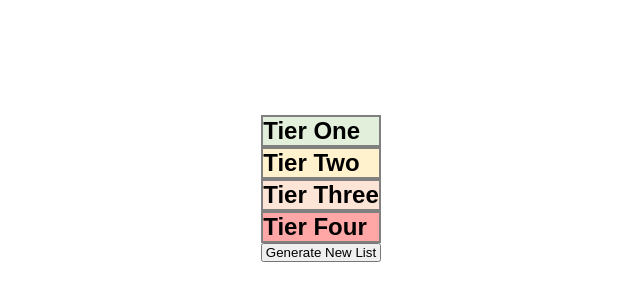
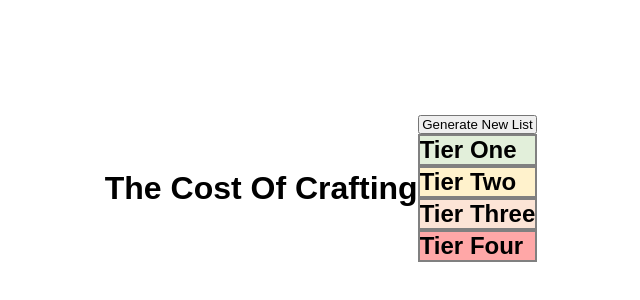
Before and after one commit to Samichpower/the-cost-of-crafting, a plain HTML site: page index.html in a window 1280 px wide. Shown: the part 212-512 px from the top of the page, without its empty margins (319-959 px from the left). Drawn offline with Linux system fonts and the light colour scheme.

Commit message:
Move button to top

```diff
--- a/index.html
+++ b/index.html
@@ -7,7 +7,10 @@
   <title>The Cost Of Crafting</title>
 </head>
 <body>
+  <h1>The Cost Of Crafting</h1>
+  <div class="flex-container">
     <div class="main-container">
+      <button class="new-list-btn">Generate New List</button>
       <div class="tier tier-one-container">
         <h2>Tier One</h2>
         <div class="tier-one-items"></div>
@@ -24,8 +27,7 @@
         <h2>Tier Four</h2>
         <div class="tier-four-items"></div>
       </div>
-
-    <button class="new-list-btn">Generate New List</button>
+    </div>
   </div>
 
   <script src="item-data.js"></script>
```
Lines whose indentation alone changed are shown as unchanged.
